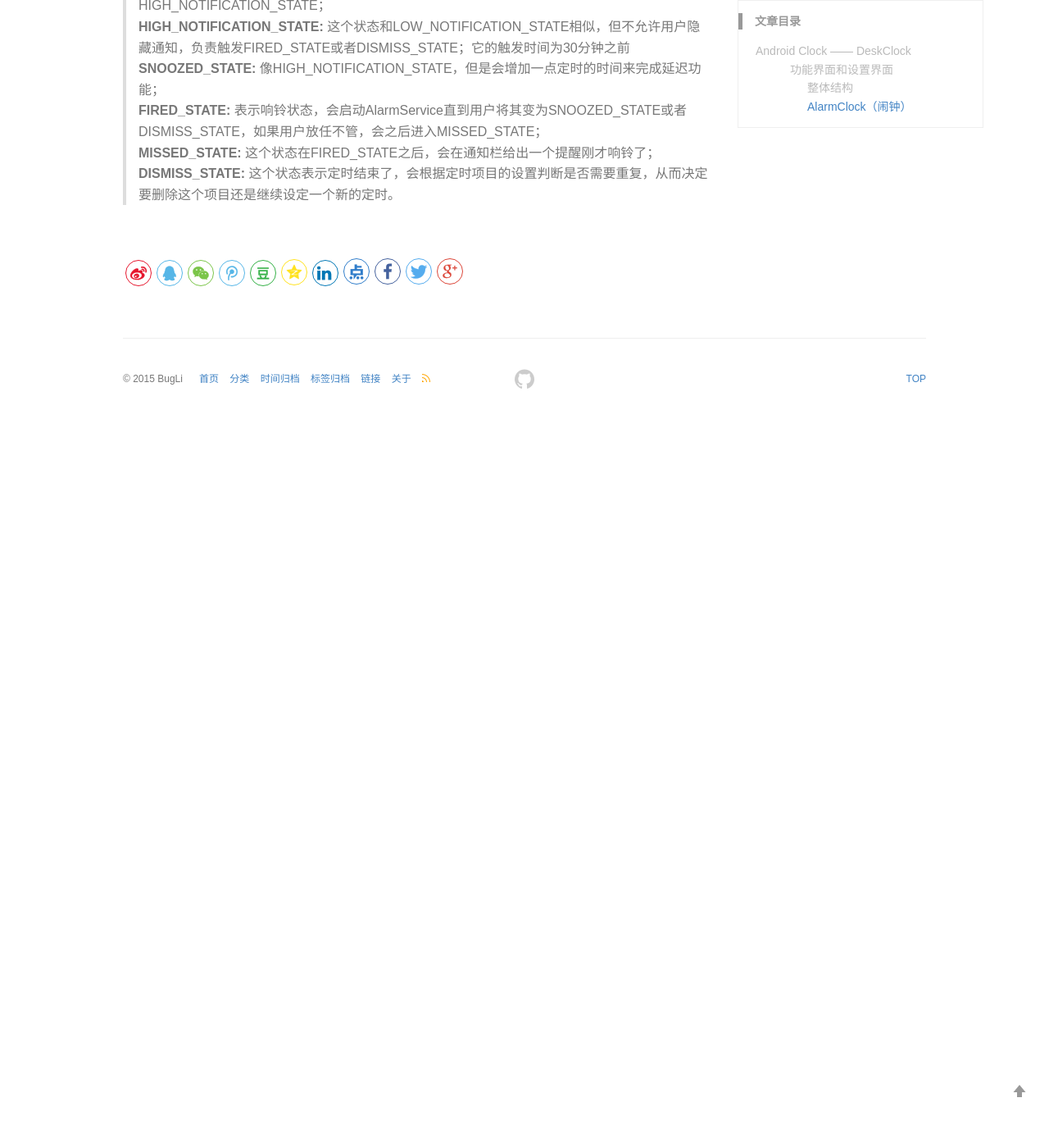
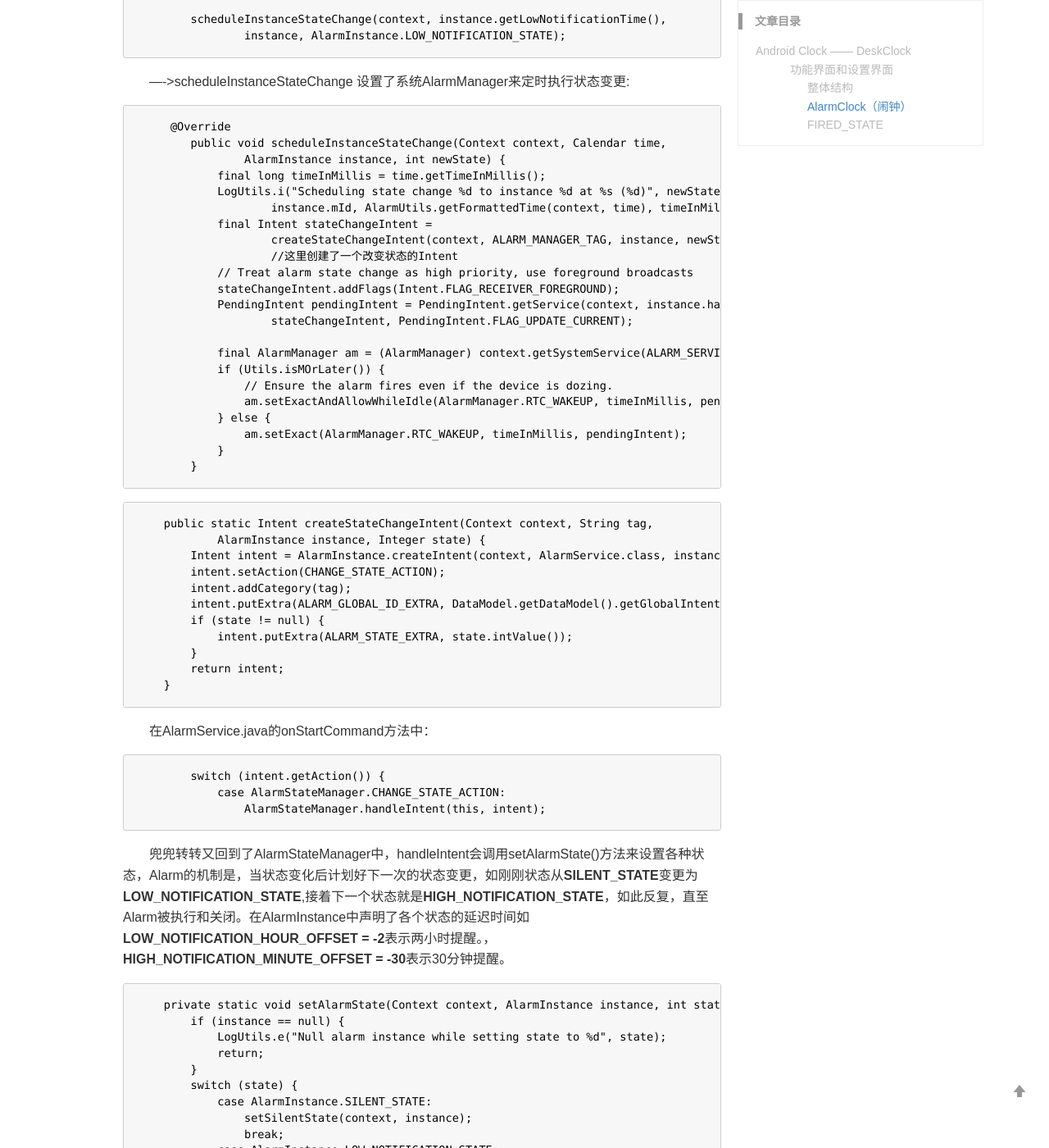
Before and after one commit to BugLiee/BugLiee.github.io, a Jekyll site: the page built from _posts/2020-05-13-blog.md, in a window 1280 px wide and 1400 px high, scrolled down 6169 px. Shown: the whole window at 82% size. Built offline with Jekyll 4.4.1, drawn with Linux system fonts in a browser that asks for light colours; comment, search, counter and statistics services are not loaded; before the commit the page ends 6680 px from its top, so only the background shows below that; some of the changed text lies outside the part shown.

Commit message:
Update 2020-05-13-blog.md

````diff
--- a/_posts/2020-05-13-blog.md
+++ b/_posts/2020-05-13-blog.md
@@ -247,6 +247,100 @@ keywords: Android系统
         }
     }
 ```
+　　由于创建的Alarm是没有状态的，所以直接走到else---->setSilentState()将Alarm状态更新为SILENT_STATE：
+```Java
+    // Alarm is still active, so initialize as a silent alarm
+            setSilentState(context, instance);
+```
+　　紧接着规定了下一个状态LOW_NOTIFICATION_STATE:
+```Java
+        scheduleInstanceStateChange(context, instance.getLowNotificationTime(),
+                instance, AlarmInstance.LOW_NOTIFICATION_STATE);
+```
+　　---->scheduleInstanceStateChange 设置了系统AlarmManager来定时执行状态变更:
+```Java
+     @Override
+        public void scheduleInstanceStateChange(Context context, Calendar time,
+                AlarmInstance instance, int newState) {
+            final long timeInMillis = time.getTimeInMillis();
+            LogUtils.i("Scheduling state change %d to instance %d at %s (%d)", newState,
+                    instance.mId, AlarmUtils.getFormattedTime(context, time), timeInMillis);
+            final Intent stateChangeIntent =
+                    createStateChangeIntent(context, ALARM_MANAGER_TAG, instance, newState);
+                    //这里创建了一个改变状态的Intent
+            // Treat alarm state change as high priority, use foreground broadcasts
+            stateChangeIntent.addFlags(Intent.FLAG_RECEIVER_FOREGROUND);
+            PendingIntent pendingIntent = PendingIntent.getService(context, instance.hashCode(),
+                    stateChangeIntent, PendingIntent.FLAG_UPDATE_CURRENT);
+
+            final AlarmManager am = (AlarmManager) context.getSystemService(ALARM_SERVICE);
+            if (Utils.isMOrLater()) {
+                // Ensure the alarm fires even if the device is dozing.
+                am.setExactAndAllowWhileIdle(AlarmManager.RTC_WAKEUP, timeInMillis, pendingIntent);
+            } else {
+                am.setExact(AlarmManager.RTC_WAKEUP, timeInMillis, pendingIntent);
+            }
+        }
+```
+```Java
+    public static Intent createStateChangeIntent(Context context, String tag,
+            AlarmInstance instance, Integer state) {
+        Intent intent = AlarmInstance.createIntent(context, AlarmService.class, instance.mId);
+        intent.setAction(CHANGE_STATE_ACTION);
+        intent.addCategory(tag);
+        intent.putExtra(ALARM_GLOBAL_ID_EXTRA, DataModel.getDataModel().getGlobalIntentId());
+        if (state != null) {
+            intent.putExtra(ALARM_STATE_EXTRA, state.intValue());
+        }
+        return intent;
+    }
+```
+　　在AlarmService.java的onStartCommand方法中：
+```Java
+        switch (intent.getAction()) {
+            case AlarmStateManager.CHANGE_STATE_ACTION:
+                AlarmStateManager.handleIntent(this, intent);
+```
+　　兜兜转转又回到了AlarmStateManager中，handleIntent会调用setAlarmState()方法来设置各种状态，Alarm的机制是，当状态变化后计划好下一次的状态变更，如刚刚状态从**SILENT_STATE**变更为**LOW_NOTIFICATION_STATE**,接着下一个状态就是**HIGH_NOTIFICATION_STATE**，如此反复，直至Alarm被执行和关闭。在AlarmInstance中声明了各个状态的延迟时间如**LOW_NOTIFICATION_HOUR_OFFSET = -2**表示两小时提醒。，**HIGH_NOTIFICATION_MINUTE_OFFSET = -30**表示30分钟提醒。
+```Java
+    private static void setAlarmState(Context context, AlarmInstance instance, int state) {
+        if (instance == null) {
+            LogUtils.e("Null alarm instance while setting state to %d", state);
+            return;
+        }
+        switch (state) {
+            case AlarmInstance.SILENT_STATE:
+                setSilentState(context, instance);
+                break;
+            case AlarmInstance.LOW_NOTIFICATION_STATE:
+                setLowNotificationState(context, instance);
+                break;
+            case AlarmInstance.HIDE_NOTIFICATION_STATE:
+                setHideNotificationState(context, instance);
+                break;
+            case AlarmInstance.HIGH_NOTIFICATION_STATE:
+                setHighNotificationState(context, instance);
+                break;
+            case AlarmInstance.FIRED_STATE:
+                setFiredState(context, instance);
+                break;
+            case AlarmInstance.SNOOZE_STATE:
+                setSnoozeState(context, instance, true /* showToast */);
+                break;
+            case AlarmInstance.MISSED_STATE:
+                setMissedState(context, instance);
+                break;
+            case AlarmInstance.PREDISMISSED_STATE:
+                setPreDismissState(context, instance);
+                break;
+            case AlarmInstance.DISMISSED_STATE:
+                deleteInstanceAndUpdateParent(context, instance);
+                break;
+            default:
+                LogUtils.e("Trying to change to unknown alarm state: " + state);
+        }
+    }
+```
 　　根据AlarmStateManager.java的注释：<br>
 > **SILENT_STATE:** alarm被激活，但是不需要显示任何东西，下一个状态是LOW_NOTIFICATION_STATE；<br>
 > **LOW_NOTIFICATION_STATE:** 这个状态表示alarm离触发的时间不远了，时间差是AlarmInstance.LOW_NOTIFICATION_HOUR_OFFSET=-2，也就是2个小时。下一个状态会进入HIGH_NOTIFICATION_STATE，HIDE_NOTIFICATION_STATE，DISMISS_STATE；<br>
@@ -256,3 +350,6 @@ keywords: Android系统
 > **FIRED_STATE:** 表示响铃状态，会启动AlarmService直到用户将其变为SNOOZED_STATE或者DISMISS_STATE，如果用户放任不管，会之后进入MISSED_STATE；<br>
 > **MISSED_STATE:** 这个状态在FIRED_STATE之后，会在通知栏给出一个提醒刚才响铃了；<br>
 > **DISMISS_STATE:** 这个状态表示定时结束了，会根据定时项目的设置判断是否需要重复，从而决定要删除这个项目还是继续设定一个新的定时。<br>
+
+#### FIRED_STATE
+  下面我们先看看**FIRED_STATE**状态，也就是Alarm被执行，开始响铃<br>
````
